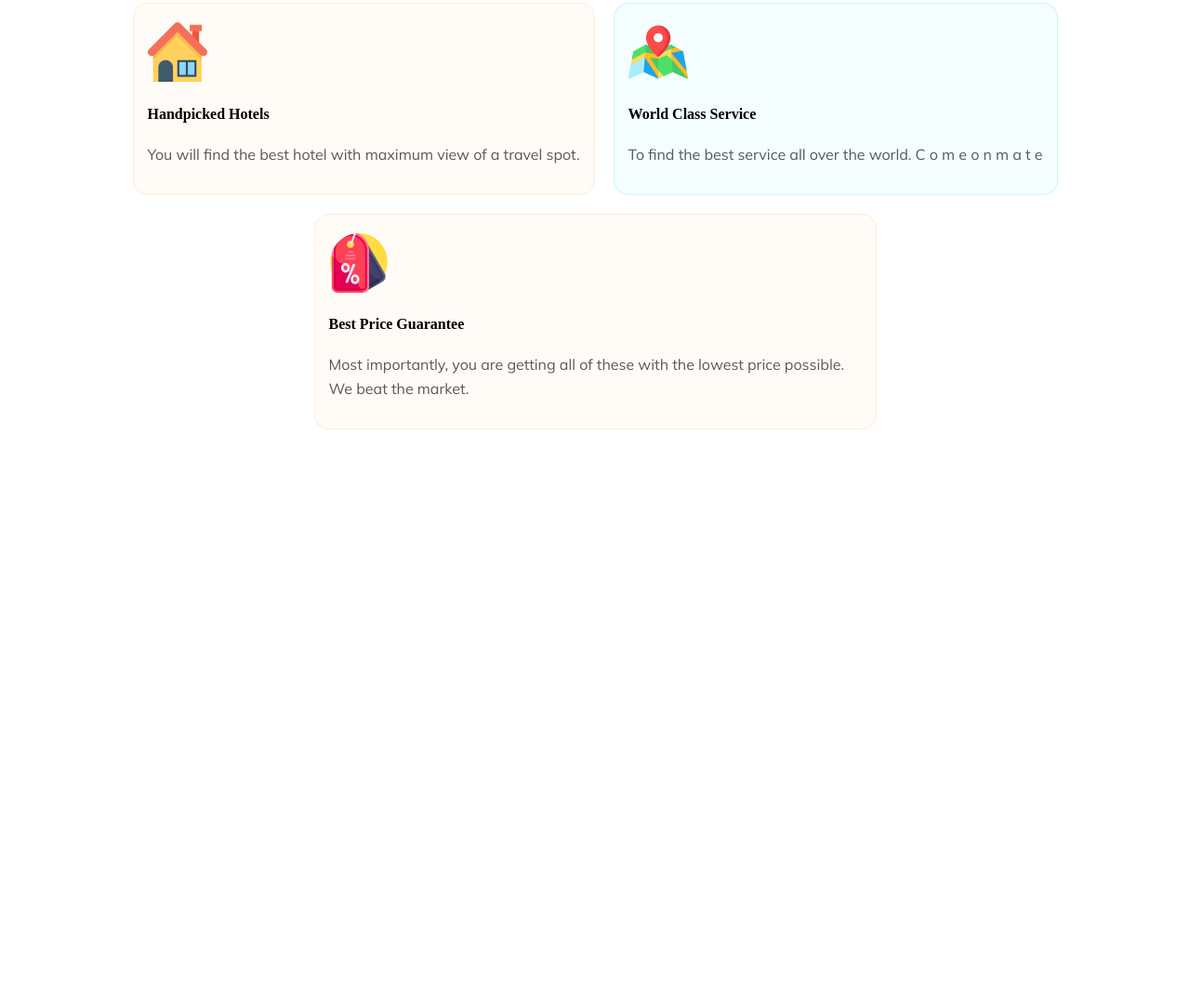
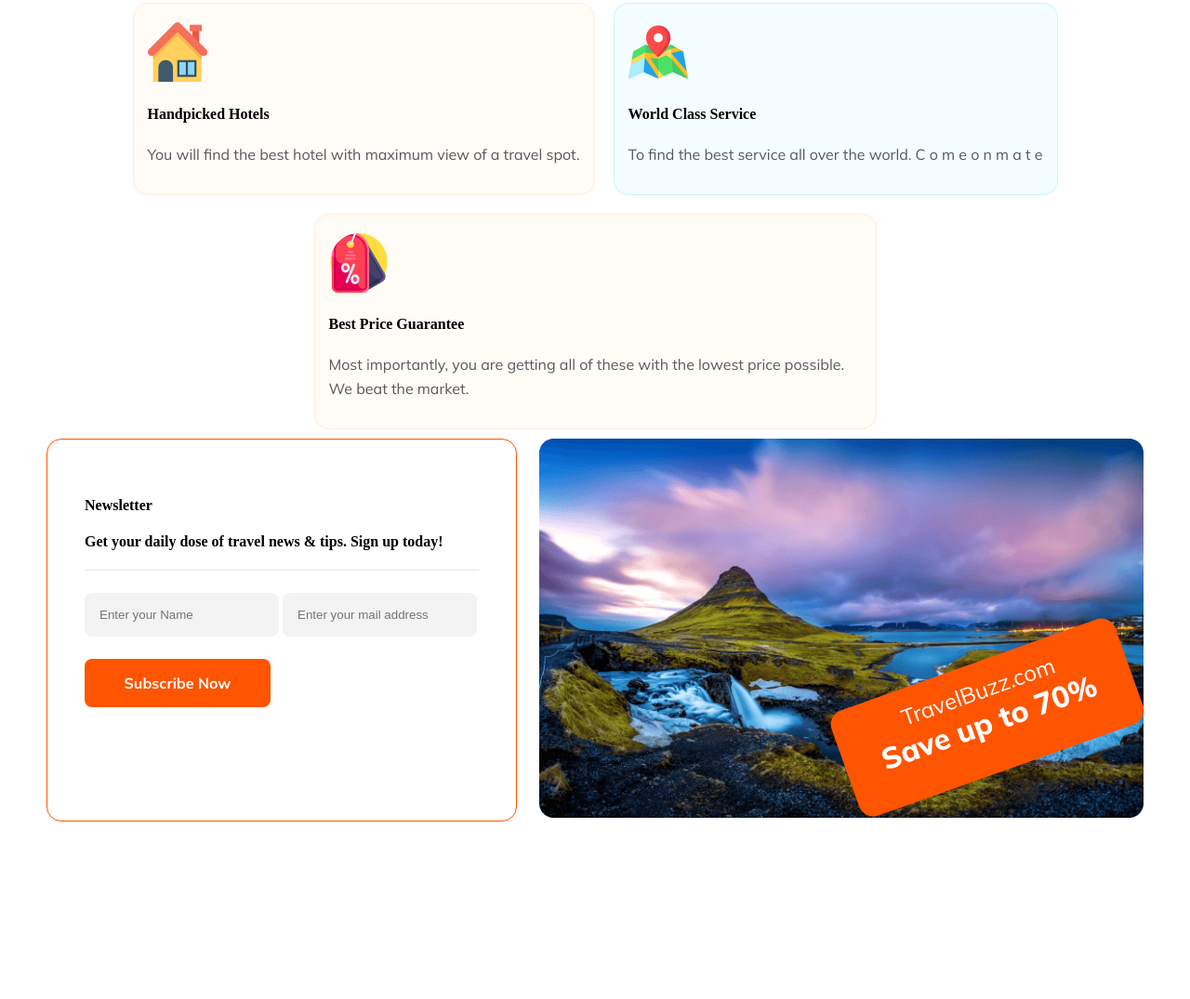
Before and after one commit to hqefahad/Travel-Buzz, a plain HTML site: page index.html in a window 1280 px wide. Shown: the part 2964-4039 px from the top of the page at 93% size. Before the commit the page ends 3456 px from the top, so only its background shows below. Drawn offline with Linux system fonts and the light colour scheme.

Commit message:
mokhtosor vabe newsletter done

```diff
--- a/index.html
+++ b/index.html
@@ -132,29 +132,42 @@
                     <div class="boxes box-1">
                         <h2 class="image-title">
                             Maldive
-                        </h2></div>
-                    <div class="boxes box-2"><h2 class="image-title">
-                        Indonesia
-                    </h2></div>
+                        </h2>
+                    </div>
+                    <div class="boxes box-2">
+                        <h2 class="image-title">
+                            Indonesia
+                        </h2>
+                    </div>
                 </div>
                 <div class="row">
-                    <div class="boxes box-3"><h2 class="image-title">
+                    <div class="boxes box-3">
+                        <h2 class="image-title">
                             Srilanka
-                        </h2></div>
-                    <div class="boxes box-4"><h2 class="image-title">
+                        </h2>
+                    </div>
+                    <div class="boxes box-4">
+                        <h2 class="image-title">
                             North America
-                        </h2></div>
-                    <div class="boxes box-5"><h2 class="image-title">
+                        </h2>
+                    </div>
+                    <div class="boxes box-5">
+                        <h2 class="image-title">
                             Kashmir
-                        </h2></div>
+                        </h2>
+                    </div>
                 </div>
                 <div class="row">
-                    <div class="boxes box-6"><h2 class="image-title">
+                    <div class="boxes box-6">
+                        <h2 class="image-title">
                             Bangladesh
-                        </h2></div>
-                    <div class="boxes box-7"><h2 class="image-title">
+                        </h2>
+                    </div>
+                    <div class="boxes box-7">
+                        <h2 class="image-title">
                             Bandarban
-                        </h2></div>
+                        </h2>
+                    </div>
                 </div>
             </div>
         </div>
@@ -162,7 +175,8 @@
         <!-- Why choose us section  -->
         <section class="choose-us">
             <h2 class="destination-title">Why Choose us</h2>
-            <p class="destination-desc">You will find us as your best partner for your next trip to anywhere in the world. Come to us with hope and you will leave with satisfaction</p>
+            <p class="destination-desc">You will find us as your best partner for your next trip to anywhere in the
+                world. Come to us with hope and you will leave with satisfaction</p>
             <div class="choose-container">
                 <card>
                     <img src="/Images/house.png" alt="" class="card-img">
@@ -177,8 +191,32 @@
                 <card>
                     <img src="/Images/discount.png" alt="" class="card-img">
                     <h4 class="card-title">Best Price Guarantee</h4>
-                    <p class="destination-desc">Most importantly, you are getting all of these with the lowest price possible. We beat the market.</p>
+                    <p class="destination-desc">Most importantly, you are getting all of these with the lowest price
+                        possible. We beat the market.</p>
                 </card>
+            </div>
+        </section>
+
+        <!-- newsletter section  -->
+        <section class="newsletter">
+            <div class="newsletter-text">
+                <h4 class="card-title">Newsletter</h4>
+                <h4 class="newsletter-desc">Get your daily dose of travel news & tips. Sign up today!</h4>
+                <form action="" class="newsletter-form">
+                    <input type="text" name="" placeholder="Enter your Name" id="">
+                    <input type="email" name="" placeholder="Enter your mail address" id="">
+                </form>
+                <button class="btn-primary">Subscribe Now</button>
+            </div>
+            <div class="newsletter-image">
+                <div class="rectangle">
+                    <p class="white-desc">
+                        TravelBuzz.com
+                    </p>
+                    <h4 class="white-title">
+                        Save up to 70%
+                    </h4>
+                </div>
             </div>
         </section>
 
--- a/styles/style.css
+++ b/styles/style.css
@@ -294,6 +294,72 @@ card img {
     width: 64px;
 }
 
+/* Newsletter part design  */
+
+.newsletter {
+    display: flex;
+    gap: 24px;
+}
+
+.newsletter-text {
+    border-radius: 16px;
+    border: 1px solid #FF5400;
+    flex: 1;
+    padding: 40px;
+    height: 330px;
+}
+
+.newsletter-image {
+    background-image: url('../Images/Rectangle\ 8\ \(1\).png');
+    max-width: 650px;
+    background-size: 100%;
+    background-repeat: no-repeat;
+}
+
+.newsletter-form {
+    border-top: solid 1px rgba(19, 19, 24, 0.10);
+    padding-top: 24px;
+}
+
+.newsletter-form input {
+    max-width: 395px;
+    padding: 16px;
+    border-radius: 8px;
+    background: rgba(19, 19, 24, 0.05);
+    border: 0;
+    margin-bottom: 24px;
+}
+
+.rectangle {
+    width: 324px;
+    height: 120px;
+    transform: rotate(-19.628deg);
+    border-radius: 16px;
+    background: #FF5400;
+    margin: 240px 320px;
+}
+
+.white-desc {
+    color: #FFF;
+    text-align: center;
+    text-align: center;
+    font-family: Mulish;
+    font-size: 24px;
+    font-weight: 400;
+    padding-top: 15px;
+    margin: 0px;
+}
+
+.white-title {
+    text-align: center;
+    color: #FFF;
+    font-family: Mulish;
+    font-size: 32px;
+    font-weight: 800;
+    padding: 0px;
+    margin: 0px;
+}
+
 /* responsive part  */
 
 @media screen and (max-width: 600px) {
@@ -323,7 +389,9 @@ card img {
         font-size: 14px;
     }
 
-    .row, .choose-container{
+    .row,
+    .choose-container,
+    .newsletter {
         flex-direction: column;
         margin-top: 24px;
         /* padding-top: 90px; */
@@ -344,4 +412,21 @@ card img {
     .box-6 {
         width: 100%;
     }
+
+    .rectangle {
+        margin-top: 45%;
+        margin-left:  60%;
+        width: 40%;
+        height: 80%;
+        padding: 0.5%;
+    }
+
+    .white-desc{
+        font-size: 50%;
+    }
+
+    .white-title{
+        font-size: 85%;
+        padding-bottom: 1%;
+    }
 }
```
